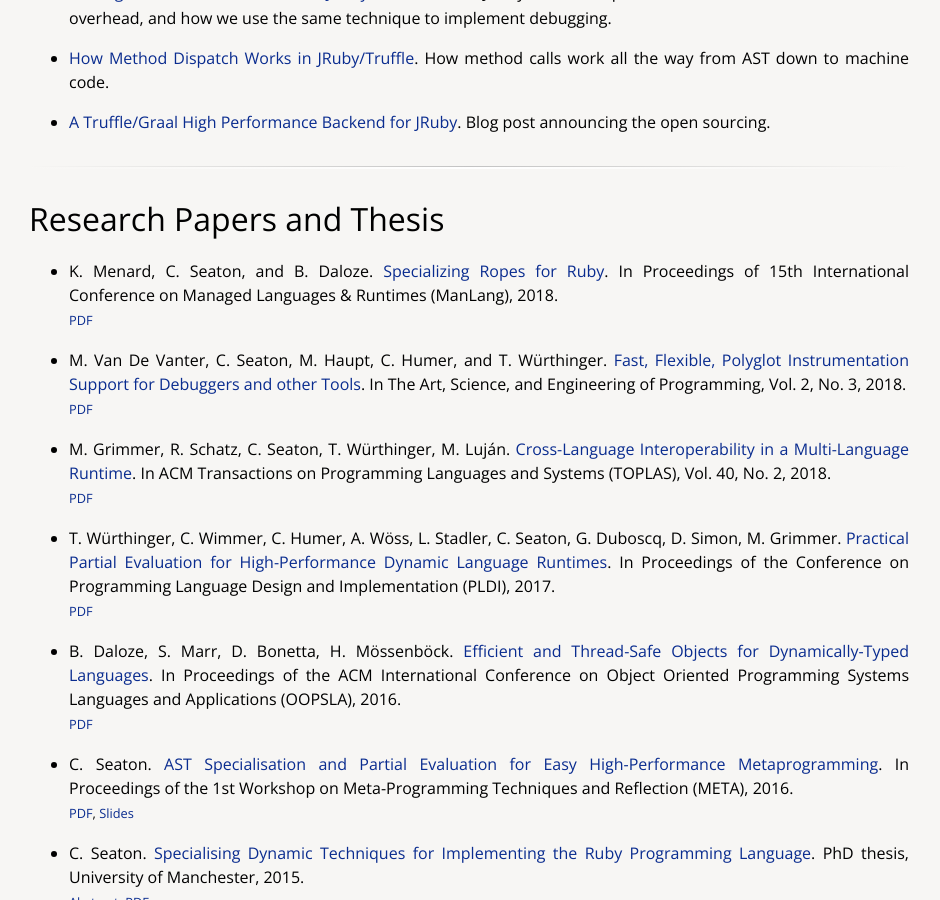
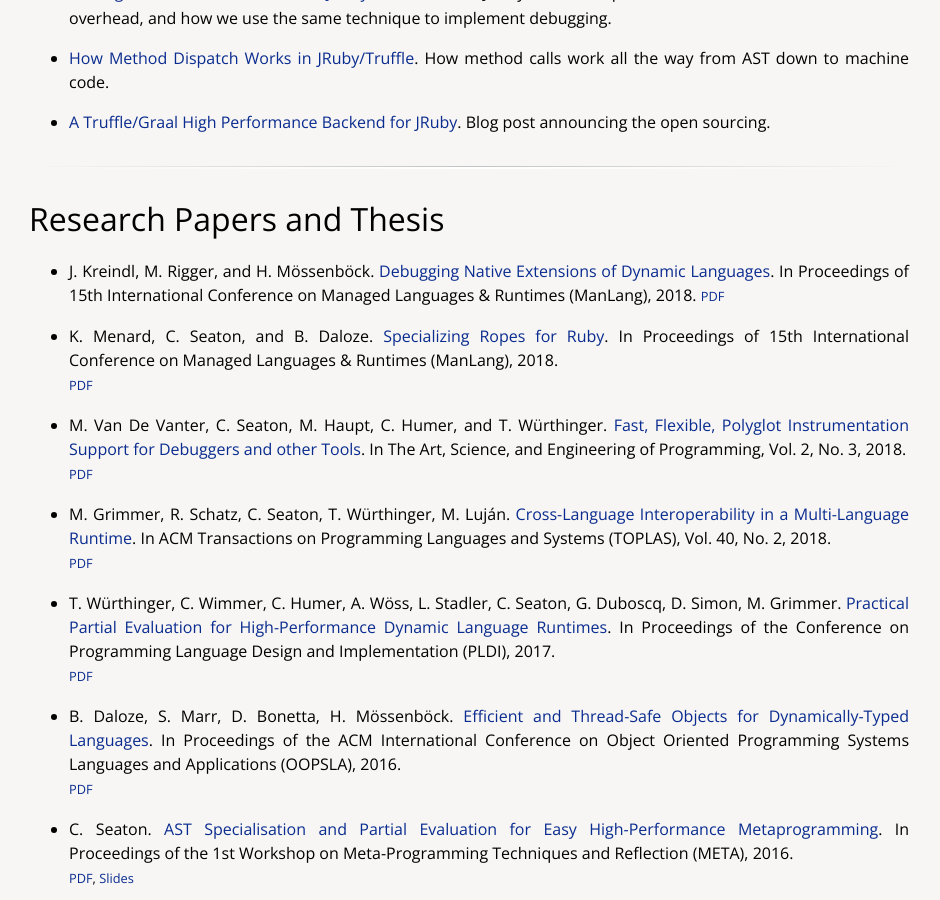
Before and after one commit to chrisseaton/chrisseaton.github.io, a Jekyll site: the page built from truffleruby/index.md, in a window 1280 px wide and 900 px high, scrolled down 1335 px. Shown: the whole window, without its empty margins (171-1111 px from the left). Built offline with Jekyll 4.4.1, drawn with Linux system fonts in a browser that asks for light colours; nearby versions of some CDN libraries.

Commit message:
Debugging paper

```diff
--- a/truffleruby/index.md
+++ b/truffleruby/index.md
@@ -56,6 +56,11 @@
 ----
 
 # Research Papers and Thesis
+
+*    J. Kreindl, M. Rigger, and H. Mössenböck. [Debugging Native Extensions of Dynamic Languages](https://arxiv.org/pdf/1808.00823.pdf). In Proceedings of 15th International Conference on Managed Languages & Runtimes (ManLang), 2018.
+        <span class="smaller">
+            <a href="https://arxiv.org/pdf/1808.00823.pdf">PDF</a>
+        </span>
 
 *    K. Menard, C. Seaton, and B. Daloze. [Specializing Ropes for Ruby](ropes-manlang.pdf). In Proceedings of 15th International Conference on Managed Languages & Runtimes (ManLang), 2018.<br>
         <span class="smaller">
```
